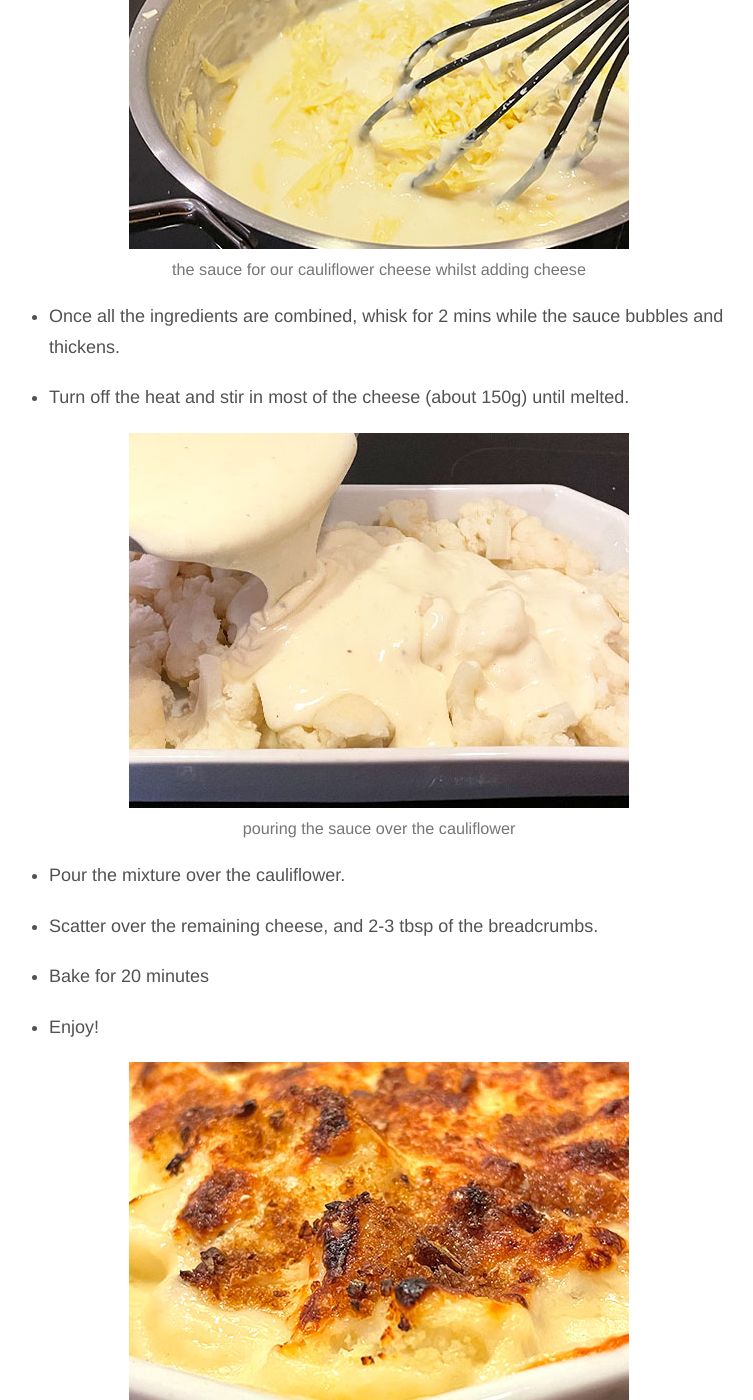
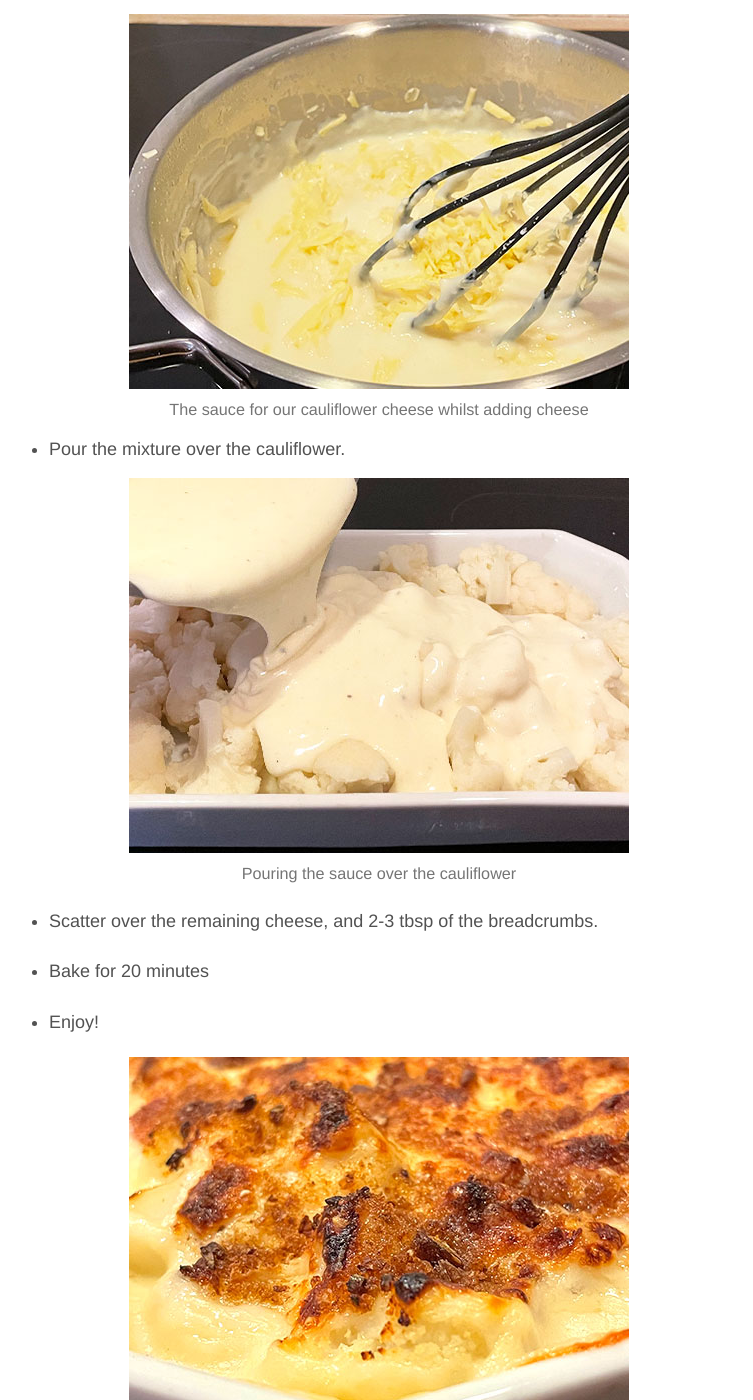
Before and after one commit to dineshraj/blog, a Jekyll site: the page built from _posts/2020-12-25-best-cauliflower-cheese-recipe.md, in a window 1280 px wide and 1400 px high, scrolled down 2747 px. Shown: the whole window, without its empty margins (261-1014 px from the left). Built offline with Jekyll 4.4.1, drawn with Linux system fonts in a browser that asks for light colours; some of the changed text lies outside the part shown.

Commit message:
Proposed changes to the cauliflower cheese (#10)
* Unique IDs for headings.

* Moving images around.

* Capital letters for the image captions.

```diff
--- a/_posts/2020-12-25-best-cauliflower-cheese-recipe.md
+++ b/_posts/2020-12-25-best-cauliflower-cheese-recipe.md
@@ -25,7 +25,9 @@ Skip to:
 * **50g** Butter
 * **200g** Grated mature cheddar
 
-## Equipment
+{% include image.html url='/assets/cauliflower-cheese/ingredients.jpg' caption='Ingredients prepped' %}
+
+## Equipment {#cauliflower-cheese-equipment}
 * Baking tray
 * Baking dish
 * Saucepan
@@ -43,8 +45,6 @@ Skip to:
 <!-- more -->
 
 * Cut a slice of bread into small 1cm squares
-
-{% include image.html url='/assets/cauliflower-cheese/ingredients.jpg' caption='ingredients prepped' %}
 
 * Spread squares out onto a baking tray and bake for 20mins
 
@@ -64,16 +64,15 @@ Skip to:
 
 * Whisk fast as the butter melts and let the sauce come to the boil.
 
-{% include image.html url='/assets/cauliflower-cheese/sauce.jpg' caption='the sauce for our cauliflower cheese whilst adding cheese' %}
-
 * Once all the ingredients are combined, whisk for 2 mins while the sauce bubbles and thickens.
-
 
 * Turn off the heat and stir in most of the cheese (about 150g) until melted.
 
-{% include image.html url='/assets/cauliflower-cheese/pour.jpg' caption='pouring the sauce over the cauliflower' %}
+{% include image.html url='/assets/cauliflower-cheese/sauce.jpg' caption='The sauce for our cauliflower cheese whilst adding cheese' %}
 
 * Pour the mixture over the cauliflower.
+
+{% include image.html url='/assets/cauliflower-cheese/pour.jpg' caption='Pouring the sauce over the cauliflower' %}
 
 * Scatter over the remaining cheese, and 2-3 tbsp of the breadcrumbs.
 
@@ -81,6 +80,6 @@ Skip to:
 
 * Enjoy!
 
-{% include image.html url='/assets/cauliflower-cheese/final.jpg' caption='the end result' %}
+{% include image.html url='/assets/cauliflower-cheese/final.jpg' caption='The end result' %}
 
 [intro]: /assets/cauliflower-cheese/social.jpg "cauliflower cheese"
```
Also changed, not shown: other parts of _posts/2020-12-25-best-cauliflower-cheese-recipe.md (+5 -5 lines).
